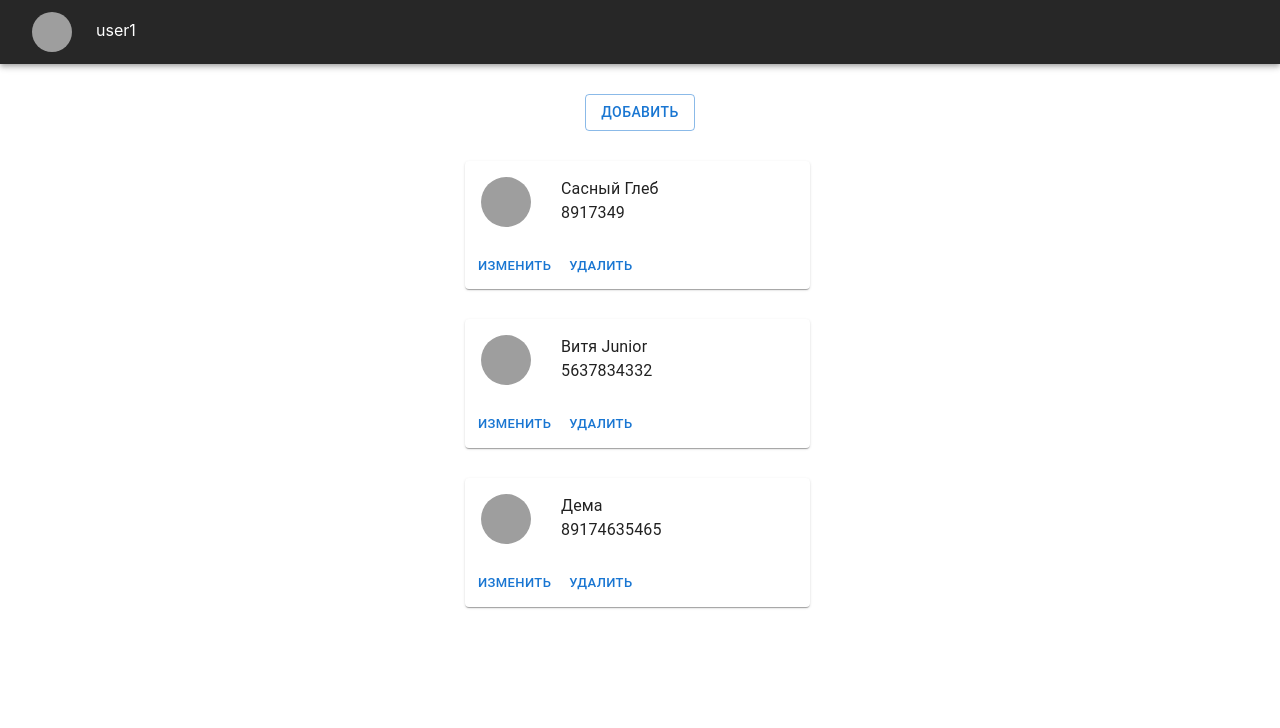
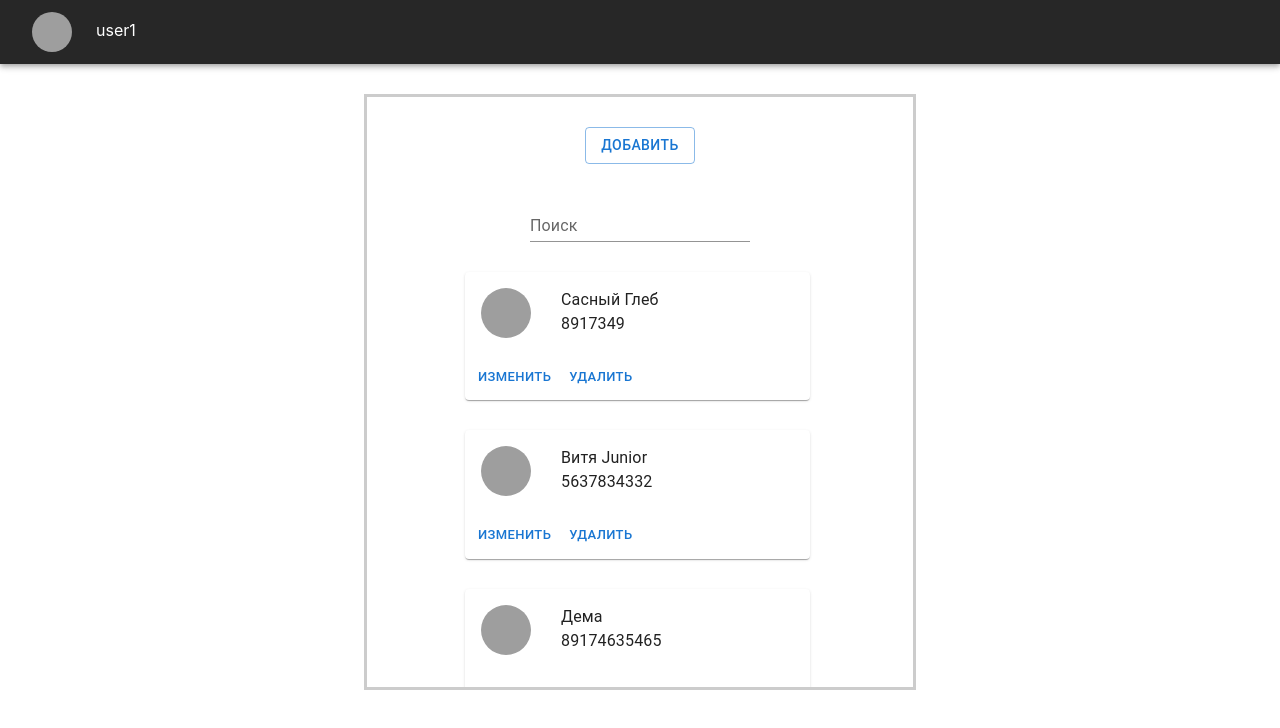
Before and after one commit to vberkal1/personal_area, a React (Create React App) app: page / in a window 1280 px wide. Both pictures are taken after a click on the button "ВОЙТИ". Shown: the top 728 px of the page. Built offline with nearby package versions, Linux system fonts and the light colour scheme; data requests are answered from the project's data file; grey boxes are pictures that could not be loaded.

Commit message:
add(auth-store): added method for filter contact list

```diff
--- a/server/db.json
+++ b/server/db.json
@@ -16,19 +16,19 @@
       "id": "1",
       "contactList": [
         {
-          "contactId": "b6213277-030a-47d4-ac60-c7ceef66ca42",
+          "contactId": "e155ea1b-668d-410e-b1bf-9f19a39eaa88",
           "name": "Сасный Глеб",
           "number": "8917349",
           "url": "https://siava.ru/forum/gallery/image/54310/medium"
         },
         {
-          "contactId": "9a38982c-f564-429d-94a8-4d21ea85ff03",
+          "contactId": "bf7f37b4-ad8f-46b6-9f17-616ef98e5f17",
           "name": "Витя Junior",
           "number": "5637834332",
           "url": "https://wallpapershome.ru/images/pages/pic_h/6992.jpg"
         },
         {
-          "contactId": "37185ade-72cf-430b-9d01-75aab8a4dc19",
+          "contactId": "8164ffcd-f4c8-407d-aadb-b4d7e7d4e181",
           "name": "Дема",
           "number": "89174635465",
           "url": "https://sun9-63.userapi.com/impf/c851424/v851424030/13f546/VQMEONZfg44.jpg?size=893x1080&quality=96&sign=394616b307b94b6fbf65daff1cf6c538&type=album"
@@ -39,8 +39,8 @@
       "id": "2",
       "contactList": [
         {
-          "contactId": "a1b704ca-87db-43b1-baee-e82c0bba1796",
-          "name": "Шлюха",
+          "contactId": "3d20219c-aff9-4edd-885f-908134ba0bbc",
+          "name": "Галина Юрист",
           "number": "89923232911",
           "url": "https://www.meme-arsenal.com/memes/f5488c8fe984e23096faa8e4336570c9.jpg"
         }
--- a/src/components/Contact/Contact.tsx
+++ b/src/components/Contact/Contact.tsx
@@ -31,6 +31,10 @@ const Contact: React.FC<ContactProps> = ({ contactInfo }) => {
             .then(() => setIsEditMode(false));
     }
 
+    const toggleEditMode = (): void => {
+        setIsEditMode(!isEditMode)
+    }
+
     return (
         <>
             {
@@ -52,7 +56,7 @@ const Contact: React.FC<ContactProps> = ({ contactInfo }) => {
                         </CardContent>
                         <CardActions>
                             <Button
-                                onClick={() => setIsEditMode(!isEditMode)}
+                                onClick={toggleEditMode}
                                 size="small"
                             >
                                 изменить
--- /dev/null
+++ b/src/components/SettingContact/SettingContact.module.scss
@@ -0,0 +1,3 @@
+.component{
+    flex-shrink: 0;
+}
--- a/src/components/SettingContact/SettingContact.tsx
+++ b/src/components/SettingContact/SettingContact.tsx
@@ -5,7 +5,7 @@ import CardContent from '@mui/material/CardContent';
 import Button from '@mui/material/Button';
 import TextField from '@mui/material/TextField';
 import { AddContactParametrs } from '../../stores/contactsStore';
-
+import classes from './SettingContact.module.scss';
 
 type SettingContactProps = {
     saveSettings: (requestParametrs: AddContactParametrs) => void;
@@ -21,8 +21,12 @@ const SettingContact: React.FC<SettingContactProps> = ({ saveSettings, contactIn
         setForm({ ...form, [e.target.name]: e.target.value });
     };
 
+    const saveResult = (): void => {
+        saveSettings(form);
+    }
+
     return (
-        <Card sx={{ maxWidth: 345 }}>
+        <Card className={classes.component} sx={{ maxWidth: 345 }}>
             <CardContent>
                 <TextField
                     name="name"
@@ -48,7 +52,7 @@ const SettingContact: React.FC<SettingContactProps> = ({ saveSettings, contactIn
             </CardContent>
             <CardActions>
                 <Button
-                    onClick={() => saveSettings(form)}
+                    onClick={saveResult}
                     size="small"
                 >
                     сохранить
--- a/src/components/pages/LoginPage/LoginPage.tsx
+++ b/src/components/pages/LoginPage/LoginPage.tsx
@@ -20,6 +20,7 @@ const LoginPage: React.FC = () => {
     const [form, setForm] = useState<Form>({ login: '', password: '' });
 
     const changeFormValues = (e: React.ChangeEvent<HTMLTextAreaElement | HTMLInputElement>): void => {
+        authStore.resetStoreValues();
         setForm({ ...form, [e.target.name]: e.target.value });
     };
 
@@ -30,7 +31,7 @@ const LoginPage: React.FC = () => {
 
     return (
         <Container maxWidth="sm">
-            <h1>LoginPage</h1>
+            <h1>Авторизация</h1>
             <FormControl sx={{ m: 1 }} error variant="standard">
                 <TextField
                     value={form.login}
@@ -45,6 +46,7 @@ const LoginPage: React.FC = () => {
                     value={form.password}
                     onChange={changeFormValues}
                     fullWidth
+                    type="password"
                     name="password"
                     label="Пароль"
                     variant="outlined"
--- a/src/components/pages/PersonalAreaPage/PersonalAreaPage.module.scss
+++ b/src/components/pages/PersonalAreaPage/PersonalAreaPage.module.scss
@@ -1,9 +1,13 @@
 .content{
+    border: 3px solid #ccc;
+    height: 530px;
+    padding: 30px;
     display: flex;
     flex-direction: column;
     align-items: center;
     margin-top: 30px;
     gap: 30px;
+    overflow: auto;
 }
 
 .contacts{
--- a/src/components/pages/PersonalAreaPage/PersonalAreaPage.tsx
+++ b/src/components/pages/PersonalAreaPage/PersonalAreaPage.tsx
@@ -10,25 +10,30 @@ import { AddContactParametrs } from '../../../stores/contactsStore';
 import SettingContact from '../../SettingContact';
 import Contact from '../../Contact';
 import classes from './PersonalAreaPage.module.scss';
+import { TextField } from '@mui/material';
 
 
 
 const PersonalAreaPage: React.FC = () => {
 
     const { login, logout } = authStore;
-    const { getContacts, contacts } = contactsStore;
+    const { getContacts, contacts, changeSearchValue, searchValue } = contactsStore;
 
     useEffect(() => {
         getContacts();
     }, []);
 
+    const [isAddPannelVisible, setIsAddPannelVisible] = useState<boolean>(false);
+    const initialEditFormValues = { name: '', number: '', url: '' };
+
     const addContact = (requestParametrs: AddContactParametrs): void => {
-        contactsStore.addContact(requestParametrs);
+        contactsStore.addContact(requestParametrs).then(() => setIsAddPannelVisible(false));
+    };
+
+    const toggleAddPannelVisible = (): void => {
+        setIsAddPannelVisible(!isAddPannelVisible)
     }
 
-    const [isAddPannelVisible, setIsAddPannelVisible] = useState<boolean>(false);
-
-    const initialEditFormValues = { name: '', number: '', url: '' };
 
     return (
         <div>
@@ -36,7 +41,7 @@ const PersonalAreaPage: React.FC = () => {
             <Container maxWidth="sm">
                 <div className={classes.content}>
                     <Button
-                        onClick={() => setIsAddPannelVisible(!isAddPannelVisible)}
+                        onClick={toggleAddPannelVisible}
                         className={classes.addButton}
                         variant="outlined"
                     >
@@ -46,6 +51,7 @@ const PersonalAreaPage: React.FC = () => {
                         isAddPannelVisible &&
                         <SettingContact contactInfo={initialEditFormValues} saveSettings={addContact} />
                     }
+                    <TextField value={searchValue} onChange={changeSearchValue} label="Поиск" variant="standard" />
                     <div className={classes.contacts}>
                         {contacts.map(contact => <Contact key={uuidv4()} contactInfo={contact} />)}
                     </div>
--- a/src/stores/authStore/authStore.ts
+++ b/src/stores/authStore/authStore.ts
@@ -24,7 +24,13 @@ class AuthStore {
       auth: action.bound,
       updateIsAuth: action.bound,
       logout: action.bound,
+      resetStoreValues: action.bound,
     });
+  }
+
+
+  resetStoreValues(): void{
+    this.errorMessage = initialStoreValues.errorMessage;
   }
 
 
@@ -44,9 +50,6 @@ class AuthStore {
           this.isAuth = true;
         } else {
           this.errorMessage = "Такого пользователя не существует";
-          setTimeout(() => {
-            this.errorMessage = initialStoreValues.errorMessage;
-          }, 2000);
         }
       });
     } catch (error) {
@@ -65,9 +68,6 @@ class AuthStore {
             this.login = user.login;
           } else {
             this.errorMessage = "Такого пользователя не существует";
-            setTimeout(() => {
-              this.errorMessage = initialStoreValues.errorMessage;
-            }, 2000);
           }
         });
       }
--- a/src/stores/contactsStore/contactsStore.ts
+++ b/src/stores/contactsStore/contactsStore.ts
@@ -6,19 +6,31 @@ import { v4 as uuidv4 } from "uuid";
 
 const initialStoreValues = {
   contacts: [],
+  searchValue: "",
 };
 
 class ContactsStore {
   contacts: Array<Contact> = initialStoreValues.contacts;
 
+  searchValue: string = initialStoreValues.searchValue;
+
   constructor() {
     makeObservable(this, {
       contacts: observable,
+      searchValue: observable,
       getContacts: action.bound,
       deleteContact: action.bound,
       addContact: action.bound,
       editContact: action.bound,
+      changeSearchValue: action.bound,
     });
+  }
+
+  changeSearchValue(
+    e: React.ChangeEvent<HTMLTextAreaElement | HTMLInputElement>
+  ): void {
+    this.searchValue = e.target.value;
+    this.getContacts();
   }
 
   async deleteContact(contactId: string): Promise<void> {
@@ -41,10 +53,15 @@ class ContactsStore {
     }
   }
 
-  async editContact(requestParametrs: AddContactParametrs, contactId: string): Promise<void> {
+  async editContact(
+    requestParametrs: AddContactParametrs,
+    contactId: string
+  ): Promise<void> {
     const { name, number, url } = requestParametrs;
     const requestContacts: Array<Contact> = [...this.contacts];
-    const index = requestContacts.findIndex((contact) => contact.contactId === contactId);
+    const index = requestContacts.findIndex(
+      (contact) => contact.contactId === contactId
+    );
     requestContacts[index] = { contactId: uuidv4(), name, number, url };
 
     try {
@@ -88,8 +105,11 @@ class ContactsStore {
       const token = storageUtil.getAccessToken();
       if (token) {
         const contacts: Array<Contact> = await service.getContacts(token);
+        const filterContacts = contacts.filter((contact) =>
+          contact.name.toLowerCase().includes(this.searchValue)
+        );
         runInAction(() => {
-          this.contacts = contacts;
+          this.contacts = filterContacts;
         });
       }
     } catch (error) {
```
Also changed, not shown: src/components/layout/Navbar/Navbar.tsx (+8 -1 lines).
